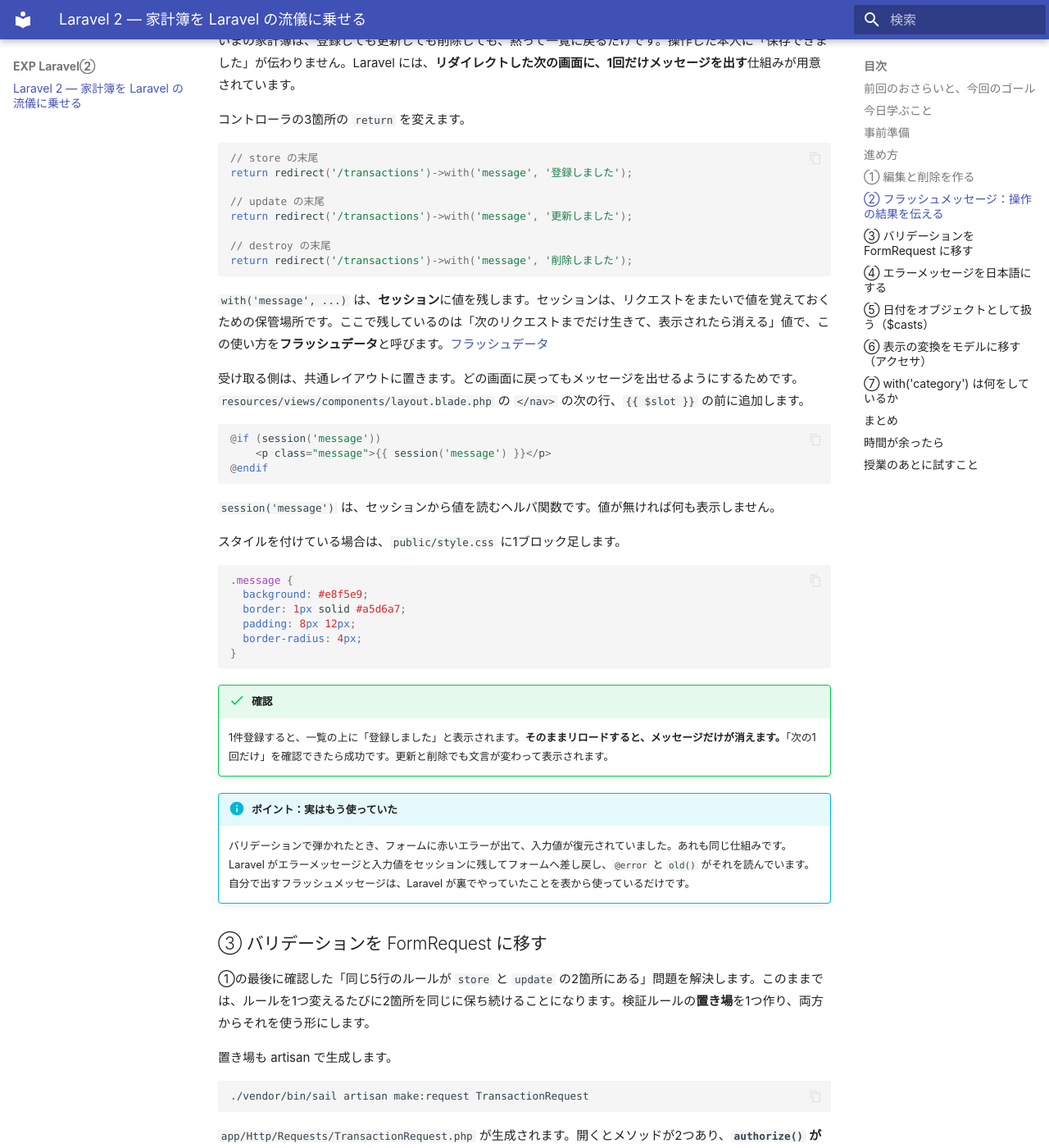
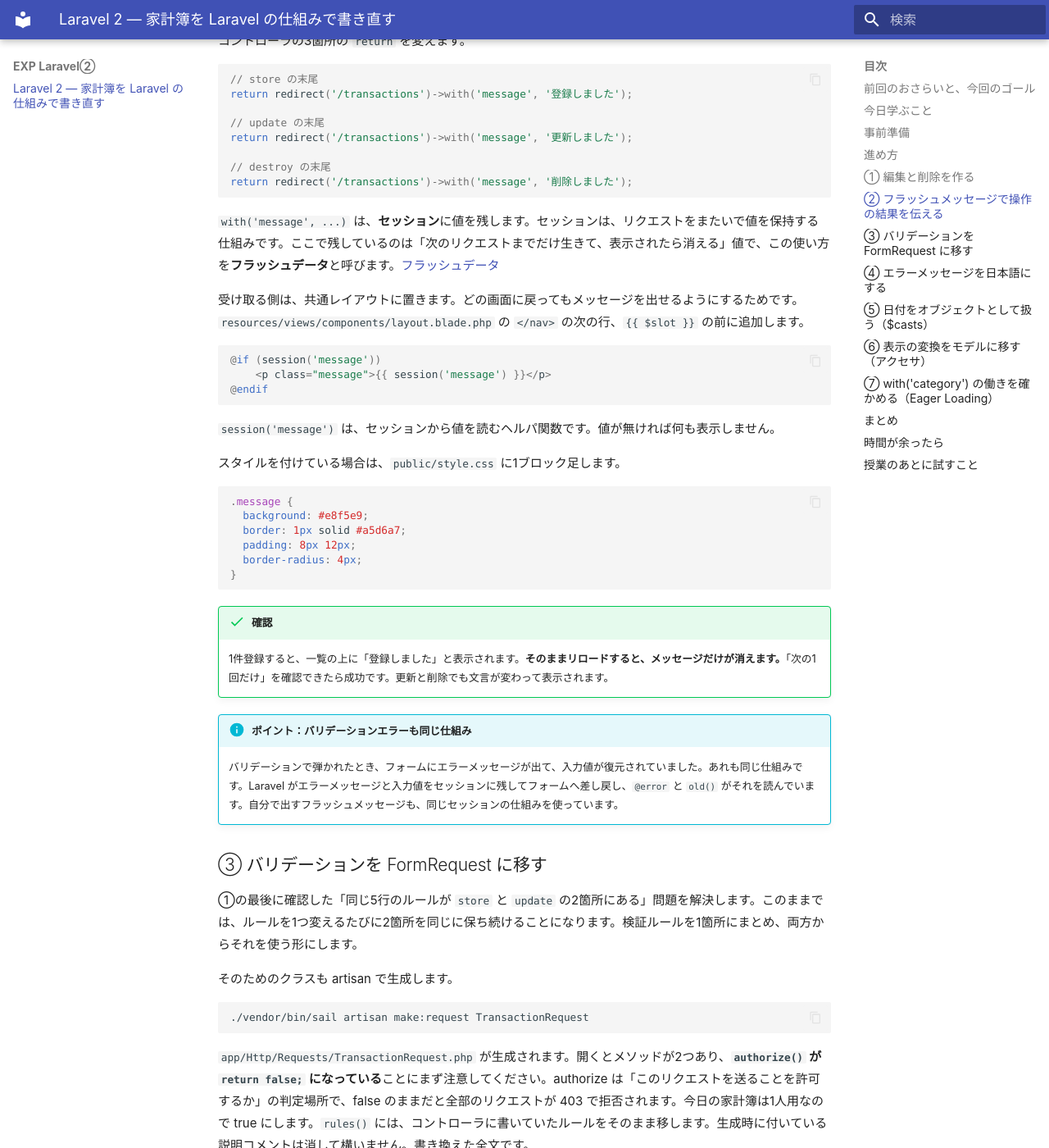
Before and after one commit to abekdwight/gslabo-lesson4, an MkDocs documentation site: the page built from docs/index.md, in a window 1280 px wide and 1400 px high, scrolled down 5496 px. Shown: the whole window at 82% size. Built offline with MkDocs 1.6.1 and Material for MkDocs 9.7.7, drawn with Linux system fonts in a browser that asks for light colours; some of the changed text lies outside the part shown.

Commit message:
apply writing charter across lesson text

````diff
--- a/docs/index.md
+++ b/docs/index.md
@@ -1,4 +1,4 @@
-# Laravel 2 — 家計簿を Laravel の流儀に乗せる
+# Laravel 2 — 家計簿を Laravel の仕組みで書き直す
 
 ## 前回のおさらいと、今回のゴール
 
@@ -7,25 +7,25 @@
 ゴールは次の2つです。
 
 1. **編集と削除**を作って、家計簿の操作を一通りそろえる
-2. 動いている家計簿を、**Laravel が用意している仕組みに乗せ替える**。保存したら結果を伝える、検証ルールの置き場を作る、エラーメッセージを日本語にする、日付や表示の変換をモデルに持たせる
+2. 家計簿のコードを、**Laravel が用意している仕組みを使う形にする**。保存したら結果を伝える、検証ルールを1箇所にまとめる、エラーメッセージを日本語にする、日付や表示の変換をモデルに持たせる
 
-新しい画面は増えません。いまの家計簿の「足りないところ」「気になるところ」を、Laravel の機能で1つずつ解決していく回です。
+画面は前回の2つのまま、動いている家計簿に Laravel の機能を1つずつ足していきます。
 
 ## 今日学ぶこと
 
 | 言葉                     | ざっくり言うと                                                       | 登場する場面 |
 | ------------------------ | -------------------------------------------------------------------- | ------------ |
 | **フラッシュメッセージ** | 操作の結果を、次の画面に1回だけ表示する仕組み                        | ②            |
-| **FormRequest**          | 検証ルールの置き場になる、自作のリクエストクラス                     | ③            |
+| **FormRequest**          | 検証ルールをまとめて書く、自作のリクエストクラス                     | ③            |
 | **言語設定**             | エラーメッセージなどの文言を、翻訳ファイルで差し替える仕組み         | ④            |
 | **$casts**               | データベースから届いた値を、PHP 側でどの型として持つかの設定         | ⑤            |
-| **アクセサ**             | モデルに「表示用の属性」を生やす仕組み                               | ⑥            |
+| **アクセサ**             | モデルに表示用の属性を追加する仕組み                               | ⑥            |
 | **Eager Loading**        | リレーション先をまとめて先読みする仕組み。前回から書いてきた `with()` の機能 | ⑦            |
 
 ## 事前準備
 
 - **Docker Desktop** が動くこと。
-- **前回作った kakeibo プロジェクト**をそのまま使います。新しく作るものはありません。
+- **前回作った kakeibo プロジェクト**をそのまま使います。
 - **ほかの Laravel プロジェクトの Sail が動いている場合は、止めておいてください。** 同じポートを使うため、動いたままだと家計簿が起動できません。そのプロジェクトのフォルダで次を実行します。
 
 ```sh
@@ -71,18 +71,18 @@ cd kakeibo
 7つのステップで進めます。
 
 1. 編集と削除を作る
-2. フラッシュメッセージ：操作の結果を伝える
+2. フラッシュメッセージで操作の結果を伝える
 3. バリデーションを FormRequest に移す
 4. エラーメッセージを日本語にする
 5. 日付をオブジェクトとして扱う（$casts）
 6. 表示の変換をモデルに移す（アクセサ）
-7. `with('category')` は何をしているか
+7. `with('category')` の働きを確かめる（Eager Loading）
 
-①が仕上げ、②〜④がフォームまわり、⑤〜⑦がモデルまわりです。
+①で家計簿の操作が一通りそろいます。②〜④はフォームまわり、⑤〜⑦はモデルまわりです。
 
 ## ① 編集と削除を作る
 
-編集と削除で書くのは、ルート・コントローラ・ビュー・バリデーションで、前回の登録・一覧と同じです。新しく出てくる仕組みは、ルートモデルバインディングと `@method()` の2つだけです。コードを貼って動かしながら、その2つだけ説明します。
+編集と削除で書くのは、ルート・コントローラ・ビュー・バリデーションで、前回の登録・一覧と同じです。新しく出てくる仕組みは、ルートモデルバインディングと `@method()` の2つです。
 
 ルートは前回 `Route::resource('transactions', ...)->except(['show'])` と宣言した時点で6本そろっているので、追記はありません。`route:list` で見た URL `transactions/{transaction}` の `{transaction}` には取引の ID が入り、コントローラは引数 `Transaction $transaction` で該当の1件を受け取ります。これが1つ目の新しい仕組み、**ルートモデルバインディング**です。URL に入った ID から、Laravel が該当の1件を取得して引数に渡してくれます。[ルートモデルバインディング](https://readouble.com/laravel/13.x/ja/routing.html#route-model-binding)
 
@@ -191,8 +191,6 @@ cd kakeibo
 - 各 `old()` の第2引数に現在値が入っていて、開いた時点で入力済みになっている
 - ボタンの文言が「更新する」
 
-フォームがほぼ同じ内容の重複になっていますが、このままにします。
-
 最後に、コントローラです。`app/Http/Controllers/TransactionController.php` の空いている3メソッドに中身を書きます。
 
 ```php
@@ -227,7 +225,7 @@ public function destroy(Transaction $transaction)
 }
 ```
 
-ここで `update` をよく見てください。`store` に書いたのと**同じ5行のルールが、もう1回**書いてあります。同じものが2箇所にある、気になる状態です。③で解決します。
+ここで `update` を見てください。`store` に書いたのと**同じ5行のルールが、もう1回**書いてあります。この重複は③で解決します。
 
 !!! success "確認"
 
@@ -239,7 +237,7 @@ public function destroy(Transaction $transaction)
     - 操作列の表示が縦に崩れる：スタイルを付けている場合は、前回の `public/style.css` に操作列用のルール（`td form { display: inline; }` など）が含まれているか確認してください。
     - **419 Page Expired**：フォームの `@csrf` の書き忘れです。
 
-## ② フラッシュメッセージ：操作の結果を伝える
+## ② フラッシュメッセージで操作の結果を伝える
 
 いまの家計簿は、登録しても更新しても削除しても、黙って一覧に戻るだけです。操作した本人に「保存できました」が伝わりません。Laravel には、**リダイレクトした次の画面に、1回だけメッセージを出す**仕組みが用意されています。
 
@@ -256,7 +254,7 @@ return redirect('/transactions')->with('message', '更新しました');
 return redirect('/transactions')->with('message', '削除しました');
 ```
 
-`with('message', ...)` は、**セッション**に値を残します。セッションは、リクエストをまたいで値を覚えておくための保管場所です。ここで残しているのは「次のリクエストまでだけ生きて、表示されたら消える」値で、この使い方を**フラッシュデータ**と呼びます。[フラッシュデータ](https://readouble.com/laravel/13.x/ja/session.html#flash-data)
+`with('message', ...)` は、**セッション**に値を残します。セッションは、リクエストをまたいで値を保持する仕組みです。ここで残しているのは「次のリクエストまでだけ生きて、表示されたら消える」値で、この使い方を**フラッシュデータ**と呼びます。[フラッシュデータ](https://readouble.com/laravel/13.x/ja/session.html#flash-data)
 
 受け取る側は、共通レイアウトに置きます。どの画面に戻ってもメッセージを出せるようにするためです。`resources/views/components/layout.blade.php` の `</nav>` の次の行、`{{ $slot }}` の前に追加します。
 
@@ -283,15 +281,15 @@ return redirect('/transactions')->with('message', '削除しました');
 
     1件登録すると、一覧の上に「登録しました」と表示されます。**そのままリロードすると、メッセージだけが消えます。**「次の1回だけ」を確認できたら成功です。更新と削除でも文言が変わって表示されます。
 
-!!! info "ポイント：実はもう使っていた"
+!!! info "ポイント：バリデーションエラーも同じ仕組み"
 
-    バリデーションで弾かれたとき、フォームに赤いエラーが出て、入力値が復元されていました。あれも同じ仕組みです。Laravel がエラーメッセージと入力値をセッションに残してフォームへ差し戻し、`@error` と `old()` がそれを読んでいます。自分で出すフラッシュメッセージは、Laravel が裏でやっていたことを表から使っているだけです。
+    バリデーションで弾かれたとき、フォームにエラーメッセージが出て、入力値が復元されていました。あれも同じ仕組みです。Laravel がエラーメッセージと入力値をセッションに残してフォームへ差し戻し、`@error` と `old()` がそれを読んでいます。自分で出すフラッシュメッセージも、同じセッションの仕組みを使っています。
 
 ## ③ バリデーションを FormRequest に移す
 
-①の最後に確認した「同じ5行のルールが `store` と `update` の2箇所にある」問題を解決します。このままでは、ルールを1つ変えるたびに2箇所を同じに保ち続けることになります。検証ルールの**置き場**を1つ作り、両方からそれを使う形にします。
+①の最後に確認した「同じ5行のルールが `store` と `update` の2箇所にある」問題を解決します。このままでは、ルールを1つ変えるたびに2箇所を同じに保ち続けることになります。検証ルールを1箇所にまとめ、両方からそれを使う形にします。
 
-置き場も artisan で生成します。
+そのためのクラスも artisan で生成します。
 
 ```sh
 ./vendor/bin/sail artisan make:request TransactionRequest
@@ -398,7 +396,7 @@ sequenceDiagram
 'required' => 'The :attribute field is required.',
 ```
 
-`:attribute` の部分に項目名が差し込まれる、穴埋めの形です。ということは、**同じ形の日本語ファイルを `ja` として置けば、文言を丸ごと差し替えられます**。`lang/ja/validation.php` を新規作成します。全ルールを訳す必要はありません。今日のフォームで使っているルールのぶんだけ書きます。
+`:attribute` の部分には、項目名が差し込まれます。ということは、**同じ形の日本語ファイルを `ja` として置けば、文言を丸ごと差し替えられます**。`lang/ja/validation.php` を新規作成します。全ルールを訳す必要はありません。今日のフォームで使っているルールのぶんだけ書きます。
 
 ```php
 <?php
@@ -435,7 +433,7 @@ return [
 'locale' => env('APP_LOCALE', 'en'),
 ```
 
-値そのものではなく、`env('APP_LOCALE', 'en')`＝「`.env` の `APP_LOCALE` を読む。無ければ `'en'`」と書いてあります。Laravel の設定はこの2段構えです。**コードが読むのは config。環境ごとに変えたい値は `.env` に置く。** というわけで、書き換えるのは `config/app.php` ではなく `.env` です。`.env` の上の方にある `APP_LOCALE=en` の行を、次のように書き換えます。
+値そのものではなく、`env('APP_LOCALE', 'en')`＝「`.env` の `APP_LOCALE` を読む。無ければ `'en'`」と書いてあります。コードが読むのは config で、環境ごとに変えたい値は `.env` に置きます。というわけで、書き換えるのは `config/app.php` ではなく `.env` です。`.env` の上の方にある `APP_LOCALE=en` の行を、次のように書き換えます。
 
 ```
 APP_LOCALE=ja
@@ -449,13 +447,13 @@ APP_LOCALE=ja
 
 !!! note "補足：訳が無いルールはどうなるか"
 
-    `config/app.php` の `locale` の近くに `fallback_locale`（en）があります。「訳が見つからないときの逃げ先」です。`ja` に書いていないルールのメッセージは英語のまま表示されるだけで、壊れはしません。必要になったら訳を足します（「授業のあとに試すこと」の2番）。
+    `config/app.php` の `locale` の近くに `fallback_locale`（en）があります。訳が見つからないときに、代わりに使われる言語の設定です。`ja` に書いていないルールのメッセージは英語のまま表示されるだけで、壊れはしません。必要になったら訳を足します（「授業のあとに試すこと」の2番）。
 
 !!! warning "つまずきポイント：英語のまま変わらない"
 
     - フォルダ名が `lang/jp` になっていないか確認してください。日本語のロケールは `ja` です。
     - ファイルの置き場所が `lang/ja/validation.php` になっているか確認してください。
-    - `.env` に `APP_LOCALE=en` の行が残っていないか確認してください。同じキーが2行あると、あとで必ず紛らわしくなります。
+    - `.env` に `APP_LOCALE=en` の行が残っていないか確認してください。同じキーが2行あるときは、後に書いた行が使われます。
     - それでも直らないときは、`./vendor/bin/sail artisan config:clear` を実行してからリロードしてください。
 
 ## ⑤ 日付をオブジェクトとして扱う（$casts）
@@ -518,7 +516,7 @@ Transaction::first()->occurred_at;
 
 ## ⑥ 表示の変換をモデルに移す（アクセサ）
 
-一覧のビューには、⑤で整えた日付のほかにも、表示のための変換が2つ書いてあります。区分の `{{ $transaction->type === 'income' ? '収入' : '支出' }}` と、金額の `¥{{ number_format($transaction->amount) }}` です。動いてはいますが、「income をどう日本語にするか」「金額をどう整形するか」という知識がビューに散らばっていく書き方です。こうした変換はモデル側に持たせられます。その仕組みが**アクセサ**です。
+一覧のビューには、⑤で整えた日付のほかにも、表示のための変換が2つ書いてあります。区分の `{{ $transaction->type === 'income' ? '収入' : '支出' }}` と、金額の `¥{{ number_format($transaction->amount) }}` です。動いてはいますが、この書き方では表示の変換がビューに増えていきます。この変換はモデル側に持たせられます。その仕組みが**アクセサ**です。
 
 `app/Models/Transaction.php` のファイル先頭の `use` に1行足します。
 
@@ -547,7 +545,7 @@ use Illuminate\Database\Eloquent\Casts\Attribute;
     }
 ```
 
-読み方を3つ。
+読み方を3つ挙げます。
 
 - メソッド名 `typeLabel` / `amountLabel` に対して、属性名は `type_label` / `amount_label` になります。返り値の型 `: Attribute` は省略できません。Laravel はこの型宣言を見て、メソッドをアクセサとして扱うためです。[アクセサ](https://readouble.com/laravel/13.x/ja/eloquent-mutators.html#defining-an-accessor)
 - `fn () => …` は PHP のアロー関数で、JS 編で使った `() => …` にあたる短い関数の書き方です。属性を読むたびにこの関数が実行され、結果が値として返ります。
@@ -580,13 +578,13 @@ use Illuminate\Database\Eloquent\Casts\Attribute;
 <td class="amount">{{ $transaction->amount_label }}</td>
 ```
 
-見た目は変わりません。変わったのは置き場所です。「収入と支出をどう表示するか」を知っているのはモデルだけになり、ビューは受け取った属性を並べるだけになりました。
+見た目は変わりません。「収入と支出をどう表示するか」を知っているのはモデルだけになり、ビューは受け取った属性を並べるだけになりました。
 
 なお、`'income'` / `'expense'` のような決まった値の集合には **enum**（列挙型）という仕組みがあり、値とラベルを enum 側で管理するとさらに整理できます。「授業のあとに試すこと」の1番に実装手順を載せています。
 
-## ⑦ `with('category')` は何をしているか
+## ⑦ `with('category')` の働きを確かめる（Eager Loading）
 
-最後は、コードを1行も変えない話です。コントローラの `index` には、前回からこう書いてあります。
+コントローラの `index` には、前回からこう書いてあります。
 
 ```php
 $transactions = Transaction::with('category')->latest('occurred_at')->get();
@@ -598,13 +596,13 @@ $transactions = Transaction::with('category')->latest('occurred_at')->get();
 
 !!! info "ポイント"
 
-    リレーションをビューでたどるときは、コントローラで `with()` を付けて先読みしておく。前回から書いてきた1行は、この定石でした。数件なら差は体感できませんが、件数が増えるほど効いてきます。
+    リレーションをビューでたどるときは、コントローラで `with()` を付けて先読みしておきます。数件なら差は体感できませんが、件数が増えるほど効いてきます。
 
 ## まとめ
 
 - 編集と削除が入り、家計簿の操作が一通りそろった。新しい仕組みはルートモデルバインディングと `@method()` の2つだけだった。
-- 操作の結果は**フラッシュメッセージ**で伝える。`->with()` で残して `session()` で読む、「次の1回だけ」のセッション。`@error` と `old()` も同じ仕組みの上に乗っている。
-- 検証ルールの置き場は **FormRequest**。コントローラは引数の型を差し替えるだけで、検証済みの値を `validated()` で受け取る。
+- 操作の結果は**フラッシュメッセージ**で伝える。`->with()` で残して `session()` で読む、「次の1回だけ」のセッション。`@error` と `old()` も同じ仕組みを使っている。
+- 検証ルールは **FormRequest** にまとめて書く。コントローラは引数の型を差し替えるだけで、検証済みの値を `validated()` で受け取る。
 - エラーの文言は**翻訳ファイル**から来ている。`lang/ja/validation.php` を置き、`.env` の `APP_LOCALE` で切り替える。コードが読むのは config、環境ごとの値は `.env`。
 - データベースの型と PHP 側の型は別。**$casts** で日付をオブジェクト（不変版の CarbonImmutable）にすると `format()` が使える。表示用の変換は**アクセサ**でモデルに持たせる。
 - `with()` が行っているのは **Eager Loading**（リレーション先の先読み）だった。
@@ -657,9 +655,9 @@ Transaction::orderBy('amount', 'desc')->first();
 Transaction::whereIn('category_id', [2, 3, 4])->sum('amount');
 ```
 
-- `where('列', '値')` は「一致で絞る」。`where('列', '>=', 値)` のように比較演算子も挟めます。
+- `where('列', '値')` は「一致で絞る」書き方です。`where('列', '>=', 値)` のように比較演算子も挟めます。
 - `orderBy('amount', 'desc')->first()` は「金額の大きい順に並べて先頭の1件」＝最高額の取引です。
-- `whereIn` は「このどれかに一致」。`sum('amount')` は合計です。ID の 2・3・4 は前回の登録順なら電気代・ガス代・水道代なので、この1行は「光熱費の合計」になります。
+- `whereIn` は「このどれかに一致」です。`sum('amount')` は合計です。ID の 2・3・4 は前回の登録順なら電気代・ガス代・水道代なので、この1行は「光熱費の合計」になります。
 - SQL は書いていませんが、メソッドをつなぐたびに問い合わせの条件が組み上がり、`count()` / `first()` / `sum()` などで実行されます。[クエリビルダ](https://readouble.com/laravel/13.x/ja/queries.html)
 
 結果の数値は登録したデータ次第なので、人によって違います。件数だけは確認できます。
@@ -781,7 +779,7 @@ $transaction->delete();
 
         これで `$transaction->type` は文字列ではなく enum になります。tinker で `Transaction::first()->type` を見てみてください。
 
-    - 影響箇所を直します。`type_label` アクセサの `match` は enum に移したので、`get: fn () => $this->type->label()` に。`edit.blade.php` の `@selected(old('type', $transaction->type) === 'expense')` は、enum と文字列の比較になってしまうので `old('type', $transaction->type->value) === 'expense'` に。`'income'` の行も同じ形で直します（あわせて2箇所）。`value` は enum の元の文字列です。
+    - 影響箇所を直します。`type_label` アクセサの `match` は enum に移したので、`get: fn () => $this->type->label()` に書き換えます。`edit.blade.php` の `@selected(old('type', $transaction->type) === 'expense')` は、enum と文字列の比較になってしまうので `old('type', $transaction->type->value) === 'expense'` に書き換えます。`'income'` の行も同じ形で直します（あわせて2箇所）。`value` は enum の元の文字列です。
     - バリデーションの `in:income,expense` はそのままで動きます。フォームから届くのは文字列だからです。[enumキャスト](https://readouble.com/laravel/13.x/ja/eloquent-mutators.html#enum-casting)
 
 2. **翻訳を増やす。** `TransactionRequest` にルールを1つ足してみてください（たとえば `note` に `min:2`）。エラーが英語で出ます。`lang/en/validation.php` から該当の行を探して `lang/ja/validation.php` に写し、日本語にすると直ります。fallback の動きと直し方が体験できます。
--- a/mkdocs.yml
+++ b/mkdocs.yml
@@ -43,4 +43,4 @@ extra_css:
   - stylesheets/extra.css
 
 nav:
-  - "Laravel 2 — 家計簿を Laravel の流儀に乗せる": index.md
+  - "Laravel 2 — 家計簿を Laravel の仕組みで書き直す": index.md
````
Also changed, not shown: other parts of docs/index.md (+2 -2 lines).
